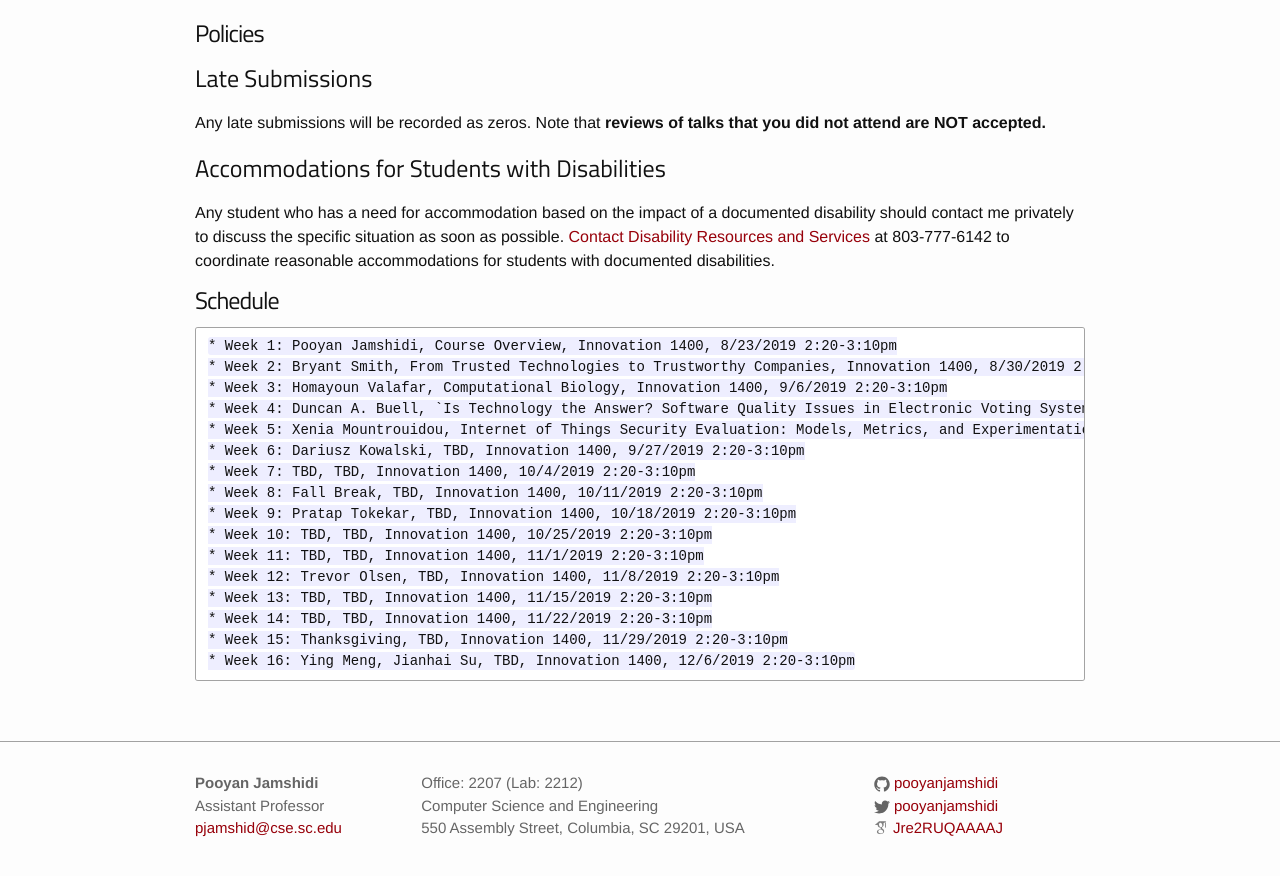
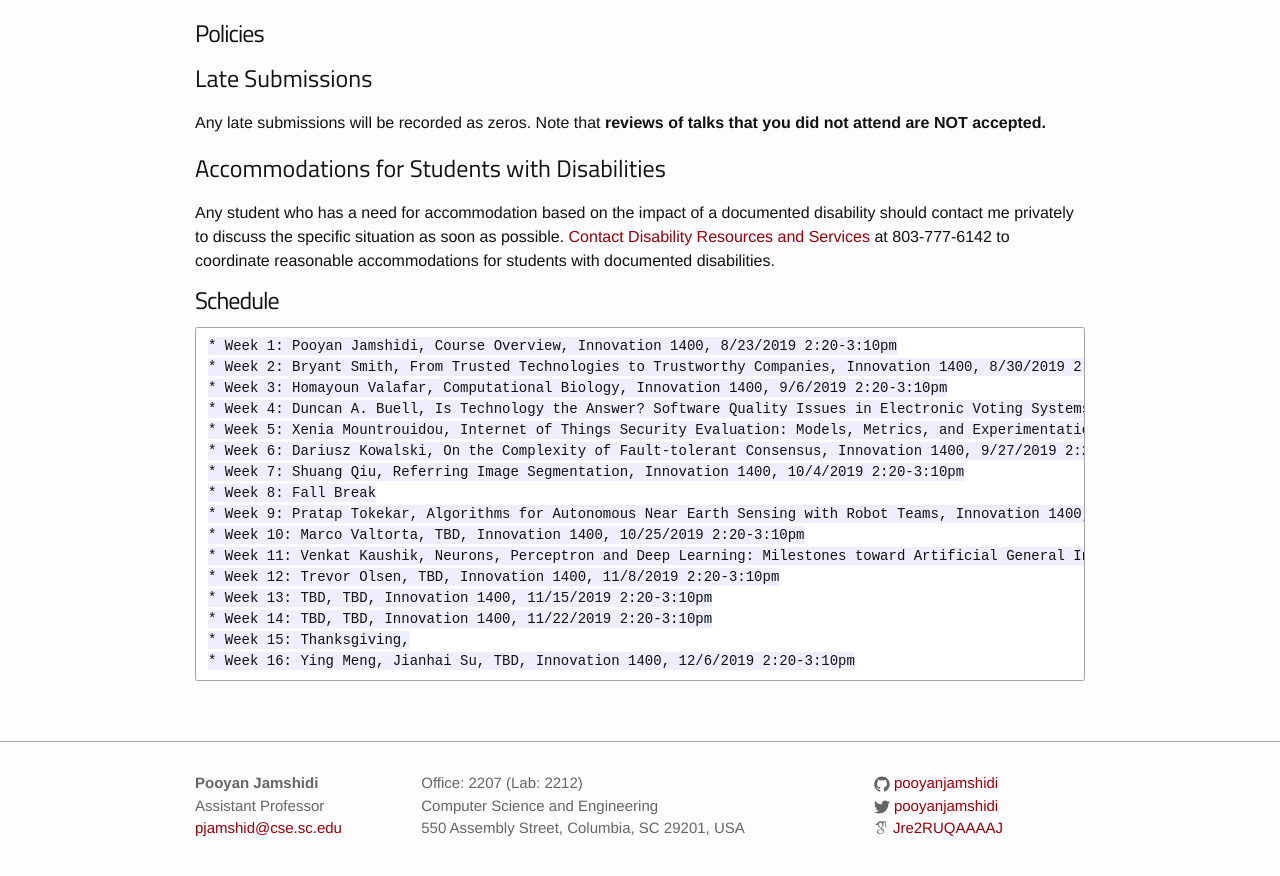
Before and after one commit to pooyanjamshidi/pooyanjamshidi.github.io, a Jekyll site: the page built from pages/csce791.md, in a window 1280 px wide and 900 px high, scrolled down 712 px. Shown: the top 876 px of the window. Built offline with Jekyll 4.4.1, drawn with Linux system fonts in a browser that asks for light colours; some web fonts are replaced; our own code applies the rules of GitHub Pages for plain Markdown files.

Commit message:
updated 791

````diff
--- a/pages/csce791.md
+++ b/pages/csce791.md
@@ -41,17 +41,17 @@ Any student who has a need for accommodation based on the impact of a documented
 * Week 1: Pooyan Jamshidi, Course Overview, Innovation 1400, 8/23/2019 2:20-3:10pm
 * Week 2: Bryant Smith, From Trusted Technologies to Trustworthy Companies, Innovation 1400, 8/30/2019 2:20-3:10pm
 * Week 3: Homayoun Valafar, Computational Biology, Innovation 1400, 9/6/2019 2:20-3:10pm
-* Week 4: Duncan A. Buell, `Is Technology the Answer? Software Quality Issues in Electronic Voting Systems`, Innovation 1400, 9/13/2019 2:20-3:10pm
+* Week 4: Duncan A. Buell, Is Technology the Answer? Software Quality Issues in Electronic Voting Systems, Innovation 1400, 9/13/2019 2:20-3:10pm
 * Week 5: Xenia Mountrouidou, Internet of Things Security Evaluation: Models, Metrics, and Experimentation, Innovation 1400, 9/20/2019 2:20-3:10pm
-* Week 6: Dariusz Kowalski, TBD, Innovation 1400, 9/27/2019 2:20-3:10pm
-* Week 7: TBD, TBD, Innovation 1400, 10/4/2019 2:20-3:10pm
-* Week 8: Fall Break, TBD, Innovation 1400, 10/11/2019 2:20-3:10pm
-* Week 9: Pratap Tokekar, TBD, Innovation 1400, 10/18/2019 2:20-3:10pm
-* Week 10: TBD, TBD, Innovation 1400, 10/25/2019 2:20-3:10pm
-* Week 11: TBD, TBD, Innovation 1400, 11/1/2019 2:20-3:10pm
+* Week 6: Dariusz Kowalski, On the Complexity of Fault-tolerant Consensus, Innovation 1400, 9/27/2019 2:20-3:10pm
+* Week 7: Shuang Qiu, Referring Image Segmentation, Innovation 1400, 10/4/2019 2:20-3:10pm
+* Week 8: Fall Break
+* Week 9: Pratap Tokekar, Algorithms for Autonomous Near Earth Sensing with Robot Teams, Innovation 1400, 10/18/2019 2:20-3:10pm
+* Week 10: Marco Valtorta, TBD, Innovation 1400, 10/25/2019 2:20-3:10pm
+* Week 11: Venkat Kaushik, Neurons, Perceptron and Deep Learning: Milestones toward Artificial General Intelligence, Innovation 1400, 11/1/2019 2:20-3:10pm
 * Week 12: Trevor Olsen, TBD, Innovation 1400, 11/8/2019 2:20-3:10pm
 * Week 13: TBD, TBD, Innovation 1400, 11/15/2019 2:20-3:10pm
 * Week 14: TBD, TBD, Innovation 1400, 11/22/2019 2:20-3:10pm
-* Week 15: Thanksgiving, TBD, Innovation 1400, 11/29/2019 2:20-3:10pm
+* Week 15: Thanksgiving,
 * Week 16: Ying Meng, Jianhai Su, TBD, Innovation 1400, 12/6/2019 2:20-3:10pm
 ```
````
